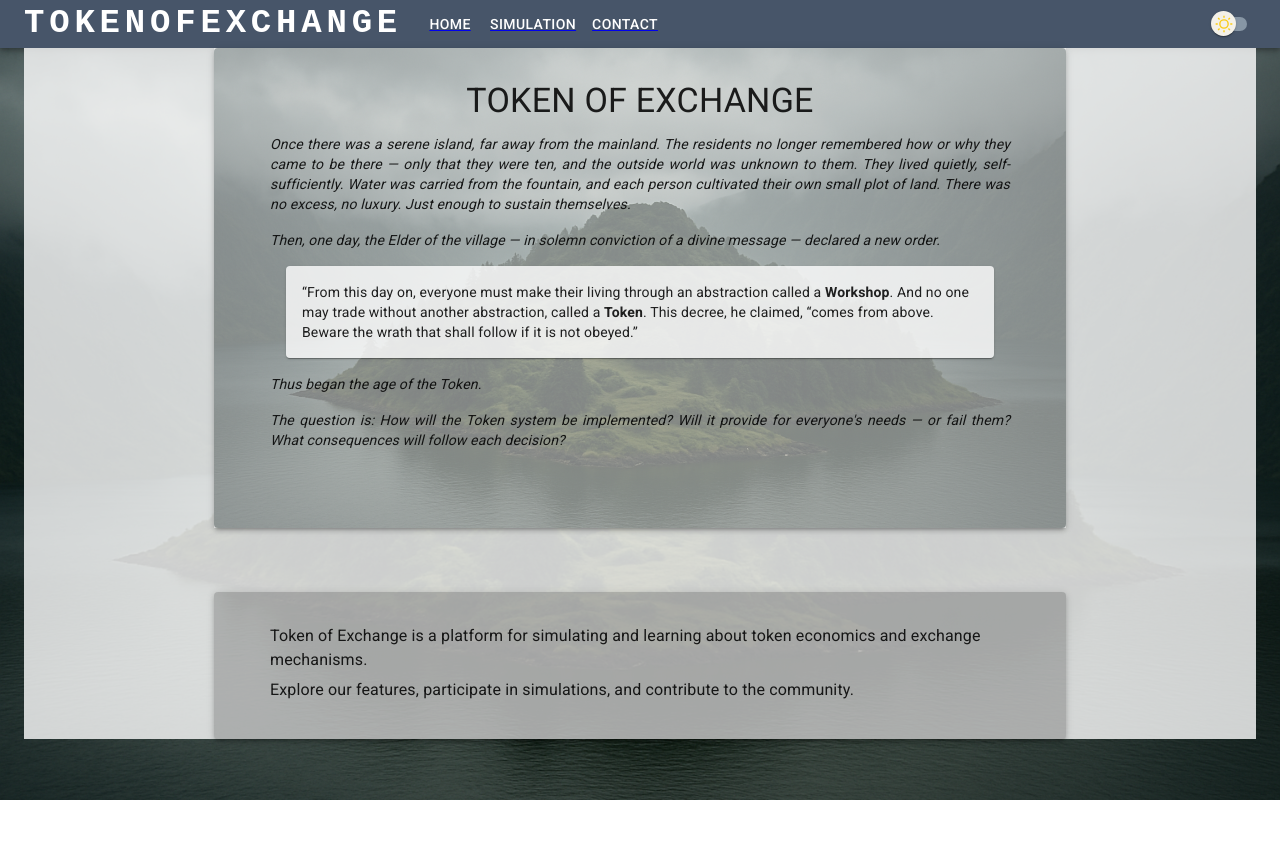
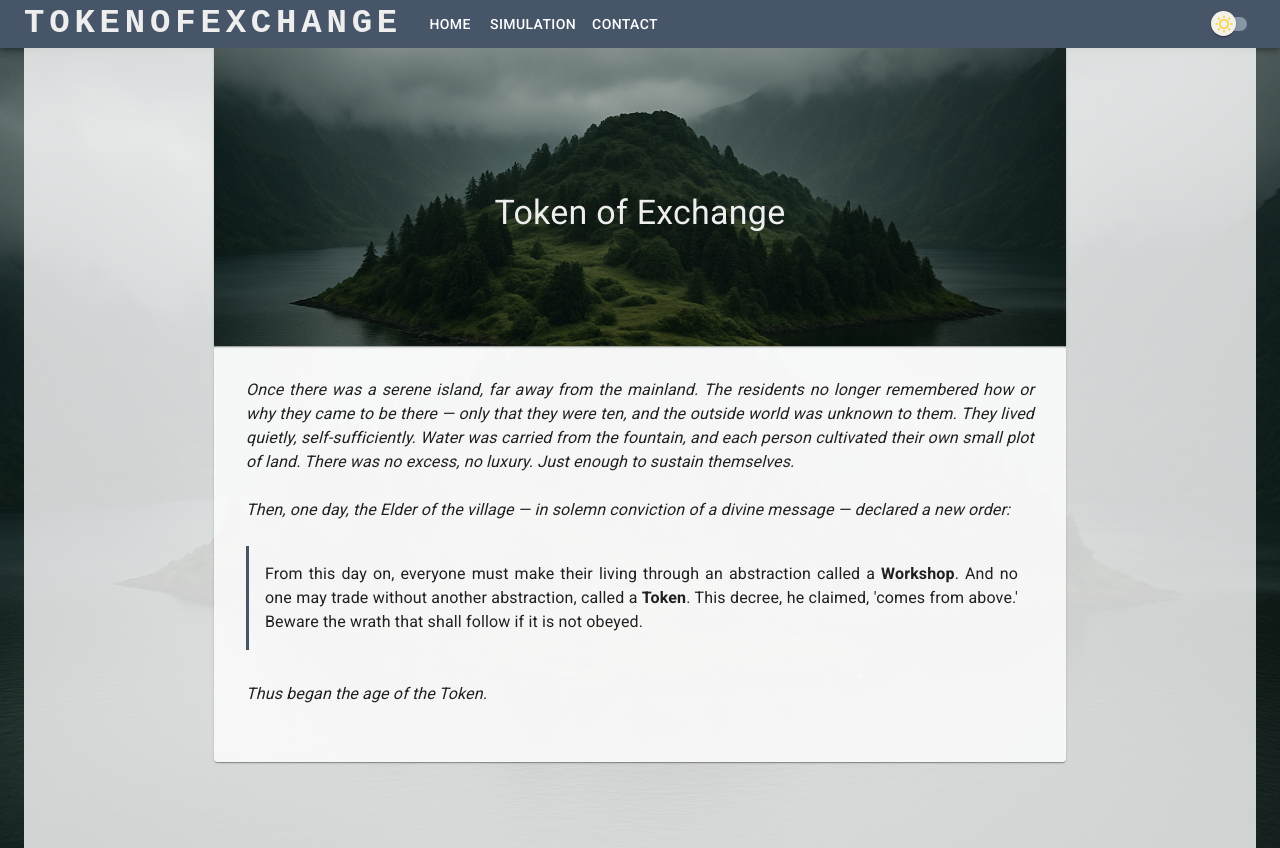
Before and after one commit to whyowisp/token-of-exchange, a React (Vite) app: page / in a window 1280 px wide. Before the commit the page ends 800 px from the top, so only its background shows below. Built offline with nearby package versions, Linux system fonts and the light colour scheme.

Commit message:
home final version + cleaning up

```diff
--- a/src/App.tsx
+++ b/src/App.tsx
@@ -40,10 +40,10 @@ const App = () => {
         <Container maxWidth="xl" >
           <Paper
             sx={{
-              // minHeight: '100vh', // uncomment for the Paper (overlay) to fill the viewport height
+              minHeight: '100vh',
               borderRadius: 0,
               // override theme's default background color (fixes dark mode issue)
-              backgroundColor: theme => theme.palette.mode === 'dark' ? 'rgba(0, 0, 0, 0.9)' : 'rgba(255, 255, 255, 0.8)',
+              //backgroundColor: theme => theme.palette.mode === 'dark' ? 'rgba(0, 0, 0, 0.9)' : 'rgba(255, 255, 255, 0.8)',
               boxShadow: 'none',
             }}
           >
--- /dev/null
+++ b/src/components/Header.tsx
@@ -0,0 +1,54 @@
+import { Container, Paper, Typography, useTheme } from '@mui/material'
+
+import island from '../assets/island.png'
+import type { HeaderProps } from '../types/types'
+
+const Header = ({ title }: HeaderProps) => {
+  const theme = useTheme()
+  return (
+    <>
+      <Paper
+        square
+        elevation={1}
+        sx={{
+          maxWidth: 'md',
+          position: 'relative',
+          backgroundSize: 'cover',
+          backgroundRepeat: 'no-repeat',
+          backgroundPosition: 'center',
+          backgroundImage: `url(${island})`,
+          padding: 4,
+        }}
+      >
+        {/* Overlay for home background image based on theme */}
+        <Container
+          disableGutters
+          sx={{
+            position: 'absolute',
+            inset: 0,
+            width: '100%',
+            height: '100%',
+            pointerEvents: 'none',
+          }}
+        />
+
+        <Container sx={{ position: 'relative' }}>
+          <Typography
+            variant="h4"
+            component="h1"
+            align="center"
+            sx={{
+              mt: 14,
+              mb: 10,
+              color: theme.palette.grey[200],
+            }}
+          >
+            {title}
+          </Typography>
+        </Container>
+      </Paper>
+    </>
+  )
+}
+
+export default Header
--- a/src/components/Home.tsx
+++ b/src/components/Home.tsx
@@ -1,87 +1,48 @@
-import { Container, Paper, Typography, useTheme } from '@mui/material';
-
-import island from '../assets/island.png';
-import { bodySx } from '../styles/unique-sx';
+import { Container, Paper, Typography } from '@mui/material'
+import Header from './Header'
+import { italicSx } from '../styles/unique-sx'
 
 const Home = () => {
-  const theme = useTheme();
-
   return (
-    <Container maxWidth="md" sx={{ mb: 4 }}>
-      <Paper
-        elevation={3}
-        sx={{
-          maxWidth: 'md',
-          position: 'relative',
-          backgroundSize: 'cover',
-          backgroundRepeat: 'no-repeat',
-          backgroundPosition: 'center',
-          backgroundImage: `url(${island})`,
-          padding: 4,
-          minHeight: '60vh',
-        }}
-      >
-        {/* Overlay for home background image based on theme */}
-        <Container
-          disableGutters
+    <Container maxWidth="md" sx={{ mb: 2 }}>
+      <Header title={'Token of Exchange'} />
+      <Paper sx={{ mb: 3, p: 4, textAlign: 'justify' }}>
+        <Typography variant="body1" sx={italicSx}>
+          Once there was a serene island, far away from the mainland. The
+          residents no longer remembered how or why they came to be there — only
+          that they were ten, and the outside world was unknown to them. They
+          lived quietly, self-sufficiently. Water was carried from the fountain,
+          and each person cultivated their own small plot of land. There was no
+          excess, no luxury. Just enough to sustain themselves.
+        </Typography>
+        <Typography variant="body1" sx={italicSx}>
+          Then, one day, the Elder of the village — in solemn conviction of a
+          divine message — declared a new order:
+        </Typography>
+        <Paper
+          square
           sx={{
-            position: 'absolute',
-            inset: 0,
-            width: '100%',
-            height: '100%',
-            bgcolor: theme.palette.mode === 'dark' ? 'rgba(0, 0, 0, 0.25)' : 'rgba(255, 255, 255, 0.5)',
-            pointerEvents: 'none',
+            padding: 2,
+            mb: 4,
+            borderLeft: (theme) => `3px solid ${theme.palette.primary.main}`,
+            backgroundColor: 'transparent',
+            boxShadow: 'none',
           }}
-        />
-        <Container sx={{ position: 'relative' }}>
-          <Typography variant="h4" component="h1" gutterBottom align="center">
-            TOKEN OF EXCHANGE
+        >
+          <Typography variant="body1">
+            From this day on, everyone must make their living through an
+            abstraction called a <b>Workshop</b>. And no one may trade without
+            another abstraction, called a <b>Token</b>. This decree, he claimed,
+            'comes from above.' Beware the wrath that shall follow if it is not
+            obeyed.
           </Typography>
-          <Typography variant="body2" sx={bodySx}>
-            Once there was a serene island, far away from the mainland.
-            The residents no longer remembered how or why they came to be there — only that they were ten, and the outside world was unknown to them.
-            They lived quietly, self-sufficiently. Water was carried from the fountain, and each person cultivated their own small plot of land.
-            There was no excess, no luxury.
-            Just enough to sustain themselves.
-          </Typography>
-          <Typography variant="body2" sx={bodySx}>
-            Then, one day, the Elder of the village — in solemn conviction of a divine message — declared a new order.
-          </Typography>
-          <Paper sx={{ padding: 2, m: 2 }}>
-            <Typography variant="body2">
-              “From this day on, everyone must make their living through an abstraction called a <b>Workshop</b>.
-              And no one may trade without another abstraction, called a <b>Token</b>. This decree, he claimed, “comes from above.
-              Beware the wrath that shall follow if it is not obeyed.”
-            </Typography>
-          </Paper>
-          <Typography variant="body2" sx={bodySx}>
-            Thus began the age of the Token.
-          </Typography>
-          <Typography variant="body2" sx={{ ...bodySx }}>
-            The question is:
-            How will the Token system be implemented? Will it provide for everyone's needs — or fail them?
-            What consequences will follow each decision?
-          </Typography>
-        </Container>
+        </Paper>
+        <Typography variant="body1" sx={italicSx}>
+          Thus began the age of the Token.
+        </Typography>
       </Paper>
-      <Paper elevation={3} sx={{
-        maxWidth: 'md',
-        position: 'relative',
-        backgroundColor: 'rgba(0, 0, 0, 0.2)',
-        marginTop: 8,
-        padding: 4,
-      }}>
-        <Container>
-          <Typography variant='body1' gutterBottom>
-            Token of Exchange is a platform for simulating and learning about token economics and exchange mechanisms.
-          </Typography>
-          <Typography variant='body1' gutterBottom>
-            Explore our features, participate in simulations, and contribute to the community.
-          </Typography>
-        </Container>
-      </Paper>
-    </Container >
-  );
+    </Container>
+  )
 }
 
-export default Home;
+export default Home
--- a/src/components/MainMenu.tsx
+++ b/src/components/MainMenu.tsx
@@ -1,33 +1,44 @@
-import React from 'react';
-import { Switch, Button, Box, AppBar, Container, Typography, Toolbar, IconButton, Menu, MenuItem, FormControlLabel, useMediaQuery, useTheme } from "@mui/material";
-import MenuIcon from '@mui/icons-material/Menu';
-import MaterialUISwitch from '../styles/MaterialUISwitch';
+import React from 'react'
+import {
+  Button,
+  Box,
+  AppBar,
+  Container,
+  Typography,
+  Toolbar,
+  IconButton,
+  Menu,
+  MenuItem,
+  useTheme,
+} from '@mui/material'
+import MenuIcon from '@mui/icons-material/Menu'
+import MaterialUISwitch from '../styles/MaterialUISwitch'
+import type { ThemeProps } from '../types/types'
+import { Link } from 'react-router'
 
-import type { ThemeProps } from '../types/theme'; import { Link, Router, Route, Routes, Link as RouterLink, BrowserRouter } from 'react-router';
-
-const pages = ['/', 'simulation', 'contact'];
+const pages = ['/', 'simulation', 'contact']
 
 const MainMenu: React.FC<ThemeProps> = ({ mode, setMode }) => {
-  const [anchorElNav, setAnchorElNav] = React.useState<null | HTMLElement>(null);
-  const theme = useTheme();
-  const isSmallScreen = useMediaQuery(theme.breakpoints.down('sm'));
+  const [anchorElNav, setAnchorElNav] = React.useState<null | HTMLElement>(null)
+  const theme = useTheme()
+  //const isSmallScreen = useMediaQuery(theme.breakpoints.down('sm'));
 
   const handleOpenNavMenu = (event: React.MouseEvent<HTMLElement>) => {
-    setAnchorElNav(event.currentTarget);
-  };
+    setAnchorElNav(event.currentTarget)
+  }
 
   const handleCloseNavMenu = () => {
-    setAnchorElNav(null);
-  };
+    setAnchorElNav(null)
+  }
 
   const handleThemeToggle = () => {
-    setMode(mode === 'dark' ? 'light' : 'dark');
-  };
+    setMode(mode === 'dark' ? 'light' : 'dark')
+  }
 
   return (
     <AppBar position="static">
       <Container maxWidth="xl">
-        <Toolbar disableGutters variant='dense'>
+        <Toolbar disableGutters variant="dense">
           {/* Logo for desktop */}
           <Typography
             variant="h4"
@@ -40,7 +51,7 @@ const MainMenu: React.FC<ThemeProps> = ({ mode, setMode }) => {
               fontFamily: 'monospace',
               fontWeight: 700,
               letterSpacing: '.3rem',
-              color: 'inherit',
+              color: theme.palette.grey[200],
               textDecoration: 'none',
             }}
           >
@@ -76,9 +87,14 @@ const MainMenu: React.FC<ThemeProps> = ({ mode, setMode }) => {
               sx={{ display: { xs: 'block', md: 'none' } }}
             >
               {pages.map((page) => (
-                <Link to={page} style={{ textDecoration: 'none', color: 'inherit' }}>
+                <Link
+                  to={page}
+                  style={{ textDecoration: 'none', color: 'inherit' }}
+                >
                   <MenuItem key={page} onClick={handleCloseNavMenu}>
-                    <Typography textAlign="center">{page == '/' ? 'home' : page}</Typography>
+                    <Typography textAlign="center">
+                      {page == '/' ? 'home' : page}
+                    </Typography>
                   </MenuItem>
                 </Link>
               ))}
@@ -108,7 +124,11 @@ const MainMenu: React.FC<ThemeProps> = ({ mode, setMode }) => {
           {/* Desktop menu */}
           <Box sx={{ flexGrow: 1, display: { xs: 'none', md: 'flex' } }}>
             {pages.map((page) => (
-              <Link to={page}>
+              <Link
+                to={page}
+                aria-disabled={page === '/'}
+                style={{ textDecoration: 'none', color: 'inherit' }}
+              >
                 <Button
                   key={page}
                   onClick={handleCloseNavMenu}
@@ -130,7 +150,7 @@ const MainMenu: React.FC<ThemeProps> = ({ mode, setMode }) => {
         </Toolbar>
       </Container>
     </AppBar>
-  );
+  )
 }
 
-export default MainMenu;
+export default MainMenu
--- a/src/styles/unique-sx.ts
+++ b/src/styles/unique-sx.ts
@@ -1,3 +1,3 @@
 import type { SxProps } from "@mui/material"
 
-export const bodySx: SxProps = { textAlign: 'justify', mb: 2, fontStyle: 'italic' }
+export const italicSx: SxProps = { mb: 3, fontStyle: 'italic' }
```
Also changed, not shown: src/types/types.ts (renamed from src/types/theme.ts, +9 -0 lines).
